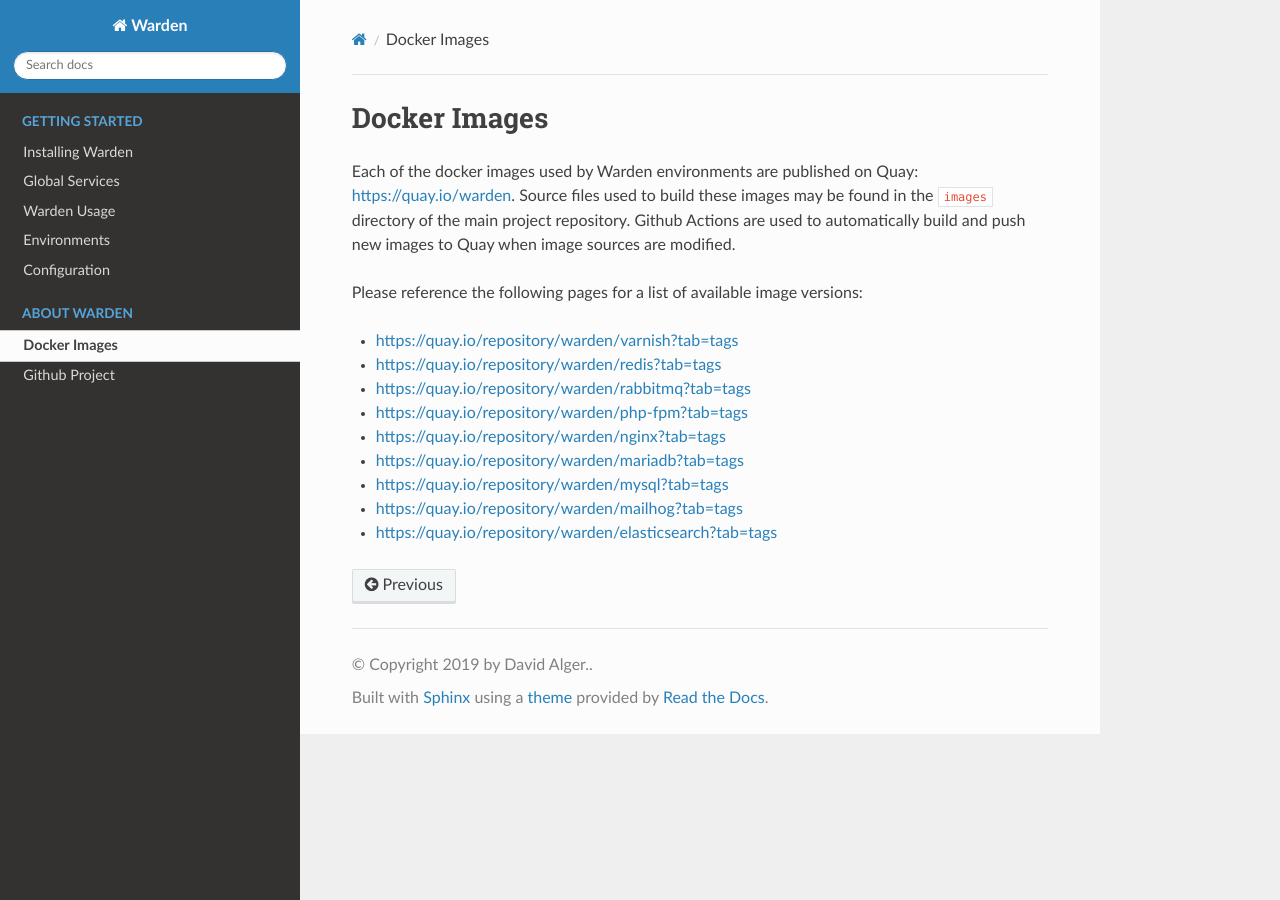
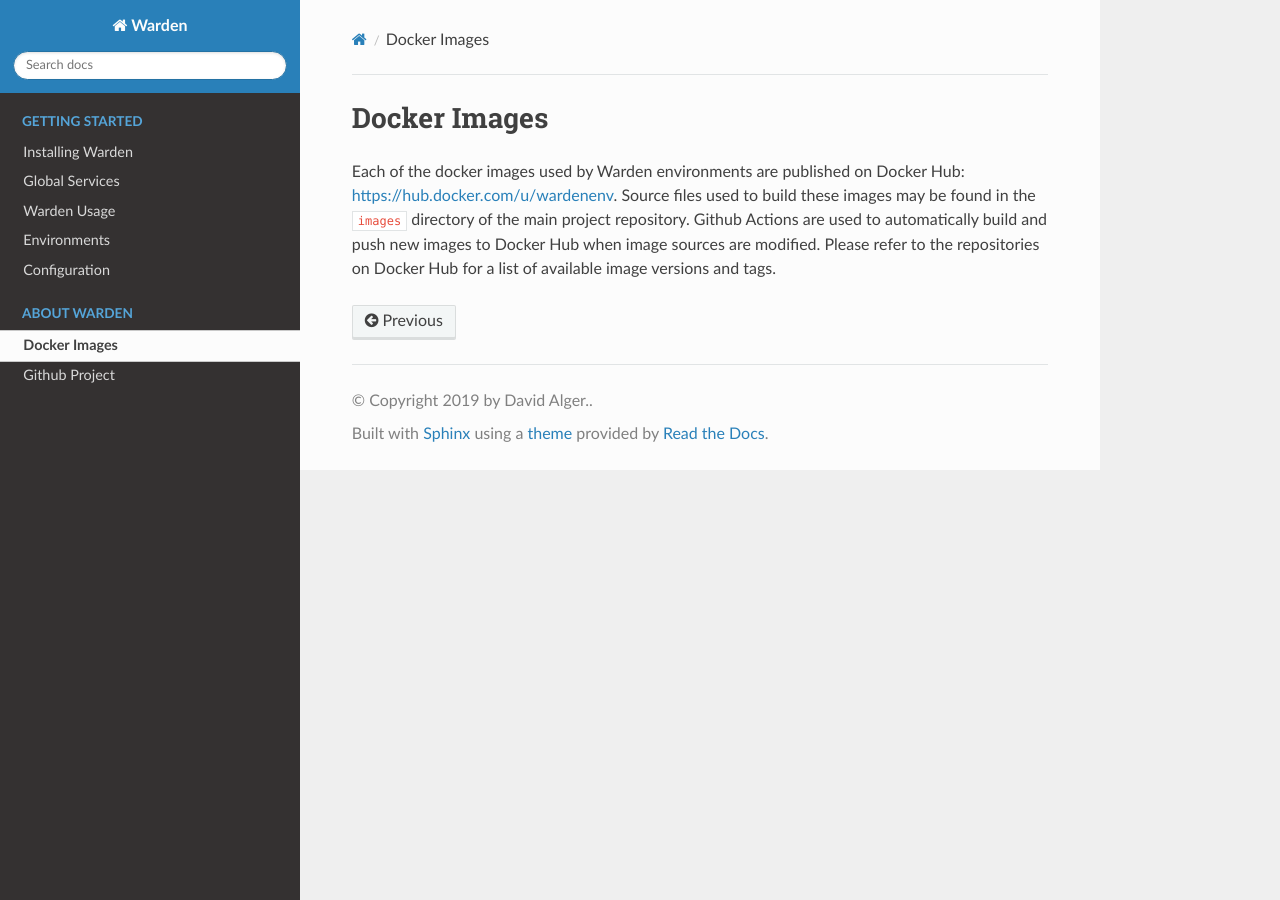
Before and after one commit to wardenenv/warden, a Sphinx documentation site: the page built from docs/images.md, in a window 1280 px wide. Built offline with Sphinx 7.4.7 and the Read the Docs theme 2.0.0, drawn with Linux system fonts in a browser that asks for light colours.

```diff
--- a/docs/images.md
+++ b/docs/images.md
@@ -1,15 +1,3 @@
 ## Docker Images
 
-Each of the docker images used by Warden environments are published on Quay: [https://quay.io/warden](https://quay.io/warden). Source files used to build these images may be found in the `images` directory of the main project repository. Github Actions are used to automatically build and push new images to Quay when image sources are modified.
-
-Please reference the following pages for a list of available image versions:
-
-* [https://quay.io/repository/warden/varnish?tab=tags](https://quay.io/repository/warden/varnish?tab=tags)
-* [https://quay.io/repository/warden/redis?tab=tags](https://quay.io/repository/warden/redis?tab=tags)
-* [https://quay.io/repository/warden/rabbitmq?tab=tags](https://quay.io/repository/warden/rabbitmq?tab=tags)
-* [https://quay.io/repository/warden/php-fpm?tab=tags](https://quay.io/repository/warden/php-fpm?tab=tags)
-* [https://quay.io/repository/warden/nginx?tab=tags](https://quay.io/repository/warden/nginx?tab=tags)
-* [https://quay.io/repository/warden/mariadb?tab=tags](https://quay.io/repository/warden/mariadb?tab=tags)
-* [https://quay.io/repository/warden/mysql?tab=tags](https://quay.io/repository/warden/mysql?tab=tags)
-* [https://quay.io/repository/warden/mailhog?tab=tags](https://quay.io/repository/warden/mailhog?tab=tags)
-* [https://quay.io/repository/warden/elasticsearch?tab=tags](https://quay.io/repository/warden/elasticsearch?tab=tags)
+Each of the docker images used by Warden environments are published on Docker Hub: [https://hub.docker.com/u/wardenenv](https://hub.docker.com/u/wardenenv). Source files used to build these images may be found in the `images` directory of the main project repository. Github Actions are used to automatically build and push new images to Docker Hub when image sources are modified. Please refer to the repositories on Docker Hub for a list of available image versions and tags.
```
Also changed, not shown: CHANGELOG.md (+22 -1 lines), 1 other file.
